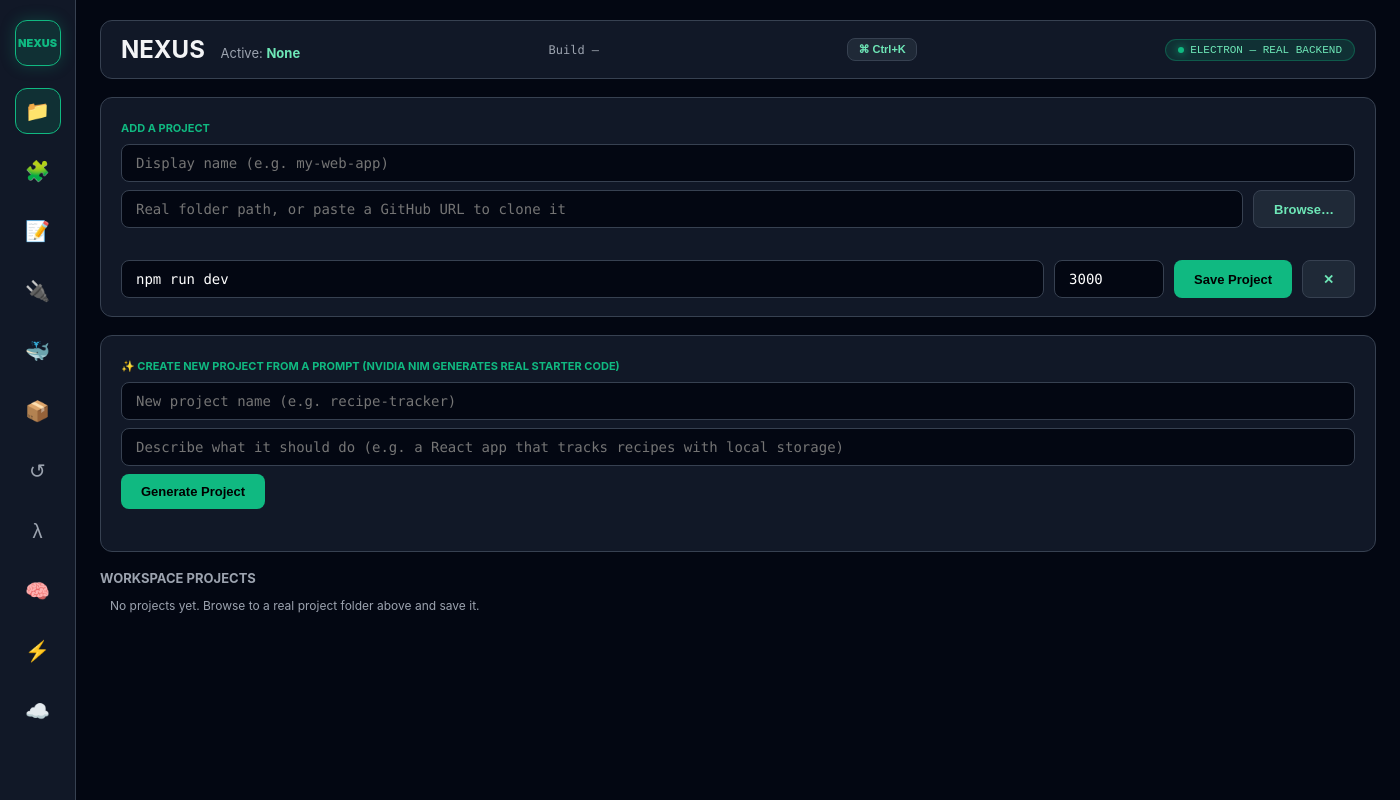
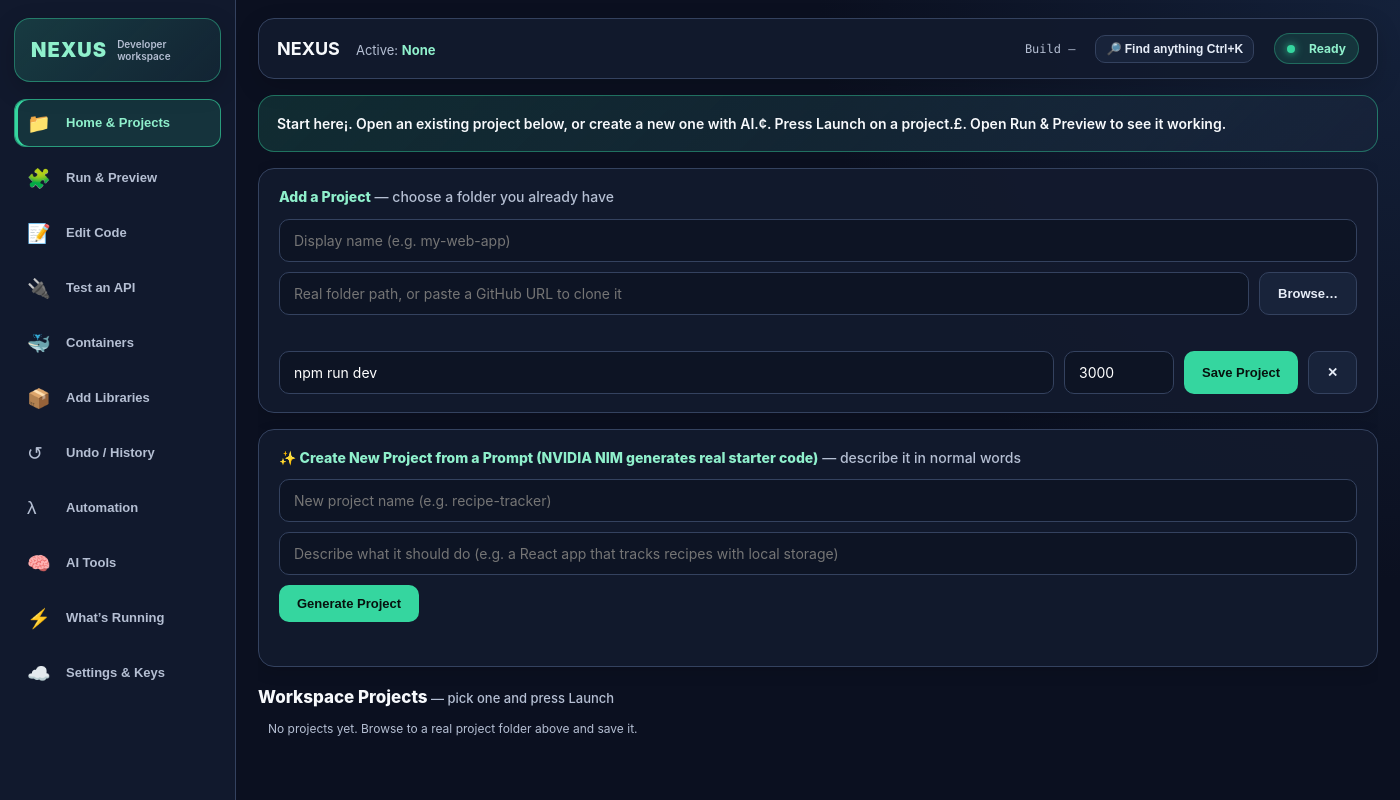
Before and after one commit to jonathanblunt1214-lgtm/Nexus-, an Electron app: page index.html in a window 1400 px wide. Drawn offline with nearby package versions, Linux system fonts and the light colour scheme; no server answers.

Commit message:
UI: replace icon-only shell with beginner-friendly navigation

```diff
--- a/styles.css
+++ b/styles.css
@@ -1,88 +1,366 @@
 :root {
-  --bg-dark: #030712;
-  --bg-panel: #111827;
-  --bg-card: #1f2937;
-  --border: #374151;
-  --emerald: #10b981;
-  --emerald-bright: #6ee7b7;
-  --emerald-dim: rgba(16, 185, 129, 0.15);
-  --text: #f3f4f6;
-  --text-muted: #9ca3af;
-  --danger: #ef4444;
+  --bg-dark: #0b1020;
+  --bg-panel: #121a2d;
+  --bg-card: #18233a;
+  --bg-soft: #202d49;
+  --border: #34425f;
+  --emerald: #35d69f;
+  --emerald-bright: #8ff0cc;
+  --emerald-dim: rgba(53, 214, 159, 0.14);
+  --text: #f7f9fc;
+  --text-muted: #b5bfd3;
+  --danger: #ff6b6b;
+  --sidebar-width: 236px;
 }
 
 * { box-sizing: border-box; margin: 0; padding: 0; }
-body { background-color: var(--bg-dark); color: var(--text); font-family: -apple-system, BlinkMacSystemFont, "Segoe UI", Roboto, sans-serif; height: 100vh; display: flex; overflow: hidden; }
 
-#sidebar { width: 76px; background-color: var(--bg-panel); border-right: 1px solid var(--border); display: flex; flex-direction: column; align-items: center; padding: 20px 0; gap: 14px; flex-shrink: 0; }
-.logo { width: 46px; height: 46px; border-radius: 12px; background: var(--emerald-dim); border: 1px solid var(--emerald); color: var(--emerald); display: flex; align-items: center; justify-content: center; font-weight: 900; font-size: 11px; box-shadow: 0 0 15px rgba(16, 185, 129, 0.25); margin-bottom: 8px; }
-.nav-btn { width: 46px; height: 46px; border-radius: 12px; background: transparent; border: 1px solid transparent; color: var(--text-muted); cursor: pointer; font-size: 20px; display: flex; align-items: center; justify-content: center; transition: 0.2s; }
-.nav-btn:hover { background: var(--bg-card); color: #fff; }
-.nav-btn.active { background: var(--emerald-dim); border-color: var(--emerald); color: var(--emerald-bright); }
+body {
+  background: radial-gradient(circle at top right, #14213a 0, var(--bg-dark) 36%);
+  color: var(--text);
+  font-family: -apple-system, BlinkMacSystemFont, "Segoe UI", Roboto, sans-serif;
+  height: 100vh;
+  display: flex;
+  overflow: hidden;
+  font-size: 15px;
+}
 
-#main-container { flex: 1; display: flex; flex-direction: column; padding: 20px 24px; overflow: hidden; }
-header { display: flex; justify-content: space-between; align-items: center; background: var(--bg-panel); border: 1px solid var(--border); padding: 14px 20px; border-radius: 12px; margin-bottom: 18px; flex-shrink: 0; }
+/*
+ * BEGINNER-FIRST NAVIGATION
+ *
+ * Nexus used to expose its entire toolbox as a narrow column of unexplained
+ * symbols. The buttons still keep their original IDs/click handlers, but the
+ * shell now gives every destination a plain-English name. No feature routing
+ * is changed here; this is a presentation/accessibility refactor only.
+ */
+#sidebar {
+  width: var(--sidebar-width);
+  background: rgba(18, 26, 45, 0.98);
+  border-right: 1px solid var(--border);
+  display: flex;
+  flex-direction: column;
+  align-items: stretch;
+  padding: 18px 14px;
+  gap: 7px;
+  flex-shrink: 0;
+  overflow-y: auto;
+}
+
+.logo {
+  width: 100%;
+  height: auto;
+  min-height: 64px;
+  border-radius: 16px;
+  background: linear-gradient(135deg, rgba(53, 214, 159, 0.18), rgba(53, 214, 159, 0.06));
+  border: 1px solid rgba(53, 214, 159, 0.45);
+  color: var(--emerald-bright);
+  display: flex;
+  align-items: center;
+  justify-content: flex-start;
+  font-weight: 900;
+  font-size: 20px;
+  letter-spacing: 1px;
+  padding: 0 16px;
+  box-shadow: 0 8px 24px rgba(0, 0, 0, 0.18);
+  margin-bottom: 10px;
+}
+
+.logo::after {
+  content: "Developer workspace";
+  display: block;
+  margin-left: 10px;
+  color: var(--text-muted);
+  font-size: 10px;
+  font-weight: 600;
+  letter-spacing: 0;
+  line-height: 1.2;
+}
+
+.nav-btn {
+  width: 100%;
+  min-height: 48px;
+  border-radius: 12px;
+  background: transparent;
+  border: 1px solid transparent;
+  color: var(--text-muted);
+  cursor: pointer;
+  font-size: 19px;
+  display: grid;
+  grid-template-columns: 30px 1fr;
+  align-items: center;
+  justify-items: start;
+  gap: 9px;
+  padding: 8px 12px;
+  transition: background 0.15s, color 0.15s, border-color 0.15s, transform 0.15s;
+  text-align: left;
+}
+
+.nav-btn::after {
+  color: currentColor;
+  font-size: 13px;
+  font-weight: 700;
+  line-height: 1.15;
+}
+
+#tab-btn-projects::after { content: "Home & Projects"; }
+#tab-btn-workspace::after { content: "Run & Preview"; }
+#tab-btn-editor::after { content: "Edit Code"; }
+#tab-btn-apitester::after { content: "Test an API"; }
+#tab-btn-docker::after { content: "Containers"; }
+#tab-btn-packages::after { content: "Add Libraries"; }
+#tab-btn-recentchanges::after { content: "Undo / History"; }
+#tab-btn-pipeline::after { content: "Automation"; }
+#tab-btn-aitools::after { content: "AI Tools"; }
+#tab-btn-activity::after { content: "What’s Running"; }
+#tab-btn-cloud::after { content: "Settings & Keys"; }
+
+.nav-btn:hover {
+  background: var(--bg-card);
+  color: #fff;
+  border-color: rgba(143, 240, 204, 0.18);
+  transform: translateX(2px);
+}
+
+.nav-btn.active {
+  background: var(--emerald-dim);
+  border-color: rgba(53, 214, 159, 0.65);
+  color: var(--emerald-bright);
+  box-shadow: inset 3px 0 0 var(--emerald);
+}
+
+.nav-btn:focus-visible,
+.btn:focus-visible,
+input:focus-visible,
+select:focus-visible,
+textarea:focus-visible {
+  outline: 3px solid rgba(143, 240, 204, 0.42);
+  outline-offset: 2px;
+}
+
+#activity-dot {
+  top: 7px !important;
+  left: 34px;
+  right: auto !important;
+}
+
+#main-container {
+  flex: 1;
+  display: flex;
+  flex-direction: column;
+  padding: 18px 22px;
+  overflow: hidden;
+  min-width: 0;
+}
+
+header {
+  display: flex;
+  justify-content: flex-start;
+  align-items: center;
+  gap: 10px;
+  background: rgba(18, 26, 45, 0.94);
+  border: 1px solid var(--border);
+  padding: 14px 18px;
+  border-radius: 16px;
+  margin-bottom: 16px;
+  flex-shrink: 0;
+  box-shadow: 0 8px 24px rgba(0, 0, 0, 0.16);
+}
+
+header h2 {
+  font-size: 18px;
+  margin-right: auto;
+  display: flex;
+  align-items: baseline;
+  gap: 6px;
+}
+
 .muted { font-size: 13px; color: var(--text-muted); font-weight: normal; margin-left: 10px; }
 .accent { color: var(--emerald-bright); }
 .small { font-size: 12px; }
 .bold { font-weight: bold; }
 .mono { font-family: Consolas, monospace; }
-.status-badge { background: var(--emerald-dim); color: var(--emerald-bright); border: 1px solid rgba(16, 185, 129, 0.3); padding: 4px 12px; border-radius: 20px; font-size: 11px; font-family: monospace; display: flex; align-items: center; gap: 6px; }
-.status-dot { width: 6px; height: 6px; border-radius: 50%; background: var(--emerald); box-shadow: 0 0 8px var(--emerald); }
 
-.view-pane { flex: 1; display: none; flex-direction: column; overflow: hidden; }
+.status-badge {
+  background: var(--emerald-dim);
+  color: var(--emerald-bright);
+  border: 1px solid rgba(53, 214, 159, 0.34);
+  padding: 7px 12px;
+  border-radius: 999px;
+  font-size: 0;
+  display: flex;
+  align-items: center;
+  gap: 7px;
+}
+.status-badge::after { content: "Ready"; font-size: 12px; font-weight: 700; }
+.status-dot { width: 8px; height: 8px; border-radius: 50%; background: var(--emerald); box-shadow: 0 0 8px var(--emerald); }
+
+header .btn[title="Command Palette"] { font-size: 0 !important; min-width: 154px; }
+header .btn[title="Command Palette"]::after { content: "🔎 Find anything  Ctrl+K"; font-size: 12px; }
+
+.view-pane { flex: 1; display: none; flex-direction: column; overflow: hidden; min-width: 0; }
 .view-pane.active { display: flex; }
 
-.card { background: var(--bg-panel); border: 1px solid var(--border); border-radius: 12px; padding: 18px 20px; margin-bottom: 18px; flex-shrink: 0; }
-.label { font-size: 11px; font-weight: bold; color: var(--emerald); text-transform: uppercase; }
-.form-grid { display: flex; flex-direction: column; gap: 8px; margin-top: 8px; }
-.form-row { display: flex; gap: 10px; }
-input[type="text"], input[type="password"] { flex: 1; background: var(--bg-dark); border: 1px solid var(--border); color: #fff; padding: 10px 14px; border-radius: 8px; font-family: Consolas, monospace; font-size: 14px; outline: none; }
+/* Home gets a plain-language orientation card without changing application logic. */
+#view-projects::before {
+  content: "Start here\A1. Open an existing project below, or create a new one with AI.\A2. Press Launch on a project.\A3. Open Run & Preview to see it working.";
+  white-space: pre-line;
+  display: block;
+  flex-shrink: 0;
+  margin-bottom: 16px;
+  padding: 16px 18px;
+  border-radius: 16px;
+  border: 1px solid rgba(53, 214, 159, 0.42);
+  background: linear-gradient(135deg, rgba(53, 214, 159, 0.14), rgba(24, 35, 58, 0.8));
+  color: var(--text);
+  font-size: 14px;
+  line-height: 1.65;
+  font-weight: 600;
+}
+
+.card {
+  background: rgba(18, 26, 45, 0.96);
+  border: 1px solid var(--border);
+  border-radius: 16px;
+  padding: 18px 20px;
+  margin-bottom: 16px;
+  flex-shrink: 0;
+  box-shadow: 0 5px 16px rgba(0, 0, 0, 0.12);
+}
+
+#view-projects > .card:first-of-type .label::after {
+  content: " — choose a folder you already have";
+  color: var(--text-muted);
+  font-weight: 500;
+  text-transform: none;
+}
+
+#view-projects > .card:nth-of-type(2) .label::after {
+  content: " — describe it in normal words";
+  color: var(--text-muted);
+  font-weight: 500;
+  text-transform: none;
+}
+
+.label {
+  font-size: 14px;
+  font-weight: 800;
+  color: var(--emerald-bright);
+  text-transform: none;
+  line-height: 1.4;
+}
+
+.form-grid { display: flex; flex-direction: column; gap: 10px; margin-top: 12px; }
+.form-row { display: flex; gap: 10px; align-items: stretch; }
+
+input[type="text"], input[type="password"] {
+  flex: 1;
+  background: #0d1424;
+  border: 1px solid var(--border);
+  color: #fff;
+  padding: 12px 14px;
+  border-radius: 10px;
+  font-family: inherit;
+  font-size: 14px;
+  outline: none;
+  min-width: 0;
+}
 input[readonly] { color: var(--text-muted); }
-input[type="text"]:focus, input[type="password"]:focus { border-color: var(--emerald); }
-.btn { background: var(--emerald); color: #000; font-weight: bold; border: none; padding: 10px 20px; border-radius: 8px; cursor: pointer; font-size: 13px; transition: 0.2s; white-space: nowrap; }
-.btn:hover { background: var(--emerald-bright); }
-.btn-secondary { background: var(--bg-card); color: var(--emerald-bright); border: 1px solid var(--border); }
-.btn-secondary:hover { background: #374151; }
-.btn.tiny { padding: 4px 10px; font-size: 11px; }
-.btn:disabled { opacity: 0.5; cursor: not-allowed; }
+input[type="text"]:focus, input[type="password"]:focus { border-color: var(--emerald); box-shadow: 0 0 0 3px rgba(53, 214, 159, 0.11); }
 
-.section-title { font-size: 13px; color: var(--text-muted); text-transform: uppercase; margin-bottom: 12px; }
-.project-grid { display: grid; grid-template-columns: repeat(auto-fill, minmax(300px, 1fr)); gap: 14px; overflow-y: auto; flex: 1; align-content: start; }
-.project-card { background: var(--bg-panel); border: 1px solid var(--border); border-radius: 12px; padding: 16px; display: flex; flex-direction: column; justify-content: space-between; gap: 10px; }
-.project-card.running { border-color: var(--emerald); box-shadow: 0 0 15px rgba(16, 185, 129, 0.12); }
+.btn {
+  background: var(--emerald);
+  color: #07120e;
+  font-weight: 800;
+  border: none;
+  padding: 11px 18px;
+  border-radius: 10px;
+  cursor: pointer;
+  font-size: 13px;
+  transition: transform 0.12s, background 0.15s;
+  white-space: nowrap;
+}
+.btn:hover { background: var(--emerald-bright); transform: translateY(-1px); }
+.btn-secondary { background: var(--bg-card); color: #e7edf8; border: 1px solid var(--border); }
+.btn-secondary:hover { background: var(--bg-soft); }
+.btn.tiny { padding: 6px 10px; font-size: 11px; }
+.btn:disabled { opacity: 0.5; cursor: not-allowed; transform: none; }
+
+.section-title {
+  font-size: 17px;
+  color: var(--text);
+  text-transform: none;
+  margin: 4px 0 12px;
+  font-weight: 800;
+}
+.section-title::after {
+  content: " — pick one and press Launch";
+  color: var(--text-muted);
+  font-size: 13px;
+  font-weight: 500;
+}
+
+.project-grid {
+  display: grid;
+  grid-template-columns: repeat(auto-fill, minmax(320px, 1fr));
+  gap: 14px;
+  overflow-y: auto;
+  flex: 1;
+  align-content: start;
+  padding: 2px 4px 10px 0;
+}
+.project-card {
+  background: rgba(18, 26, 45, 0.98);
+  border: 1px solid var(--border);
+  border-radius: 16px;
+  padding: 17px;
+  display: flex;
+  flex-direction: column;
+  justify-content: space-between;
+  gap: 12px;
+  box-shadow: 0 5px 16px rgba(0, 0, 0, 0.13);
+}
+.project-card.running { border-color: var(--emerald); box-shadow: 0 0 18px rgba(53, 214, 159, 0.16); }
 .project-card .path { color: var(--text-muted); font-size: 12px; font-family: Consolas, monospace; word-break: break-all; }
 .project-card .meta { color: var(--text-muted); font-size: 11px; font-family: Consolas, monospace; }
-.project-card .row { display: flex; gap: 8px; }
-.pill { font-size: 10px; padding: 2px 8px; border-radius: 20px; border: 1px solid var(--border); color: var(--text-muted); }
+.project-card .row { display: flex; gap: 8px; flex-wrap: wrap; }
+.project-card .row .btn { min-height: 40px; }
+.pill { font-size: 11px; padding: 3px 9px; border-radius: 999px; border: 1px solid var(--border); color: var(--text-muted); }
 .pill.on { border-color: var(--emerald); color: var(--emerald-bright); background: var(--emerald-dim); }
 
-#preview-wrap { flex: 1; background: #fff; border: 1px solid var(--border); border-radius: 12px; display: flex; flex-direction: column; overflow: hidden; }
+/* The workspace remains powerful, but panel headings are easier to scan. */
+.workspace-panel-title {
+  font-size: 13px !important;
+  text-transform: none !important;
+  letter-spacing: 0 !important;
+  padding: 10px 14px !important;
+}
+
+#preview-wrap { flex: 1; background: #fff; border: 1px solid var(--border); border-radius: 14px; display: flex; flex-direction: column; overflow: hidden; }
 .preview-bar { background: var(--bg-panel); padding: 10px 14px; display: flex; justify-content: space-between; align-items: center; border-bottom: 1px solid var(--border); gap: 10px; flex-wrap: wrap; }
-.preview-bar-left { display: flex; align-items: center; gap: 8px; flex: 1; }
-.preview-bar-left input { max-width: 260px; padding: 6px 10px; font-size: 13px; }
-.preview-bar .btn { padding: 6px 14px; font-size: 12px; }
+.preview-bar-left { display: flex; align-items: center; gap: 8px; flex: 1; flex-wrap: wrap; }
+.preview-bar-left input { max-width: 300px; padding: 7px 10px; font-size: 13px; }
+.preview-bar .btn { padding: 7px 12px; font-size: 12px; }
 webview { width: 100%; flex: 3; background: #fff; }
 
-#log-panel { flex: 1; background: #000; border-top: 1px solid var(--border); display: flex; flex-direction: column; min-height: 90px; max-height: 220px; }
-.log-header { display: flex; justify-content: space-between; align-items: center; padding: 6px 12px; background: var(--bg-panel); color: var(--text-muted); font-size: 11px; font-family: monospace; }
+#log-panel { flex: 1; background: #05070c; border-top: 1px solid var(--border); display: flex; flex-direction: column; min-height: 90px; max-height: 220px; }
+.log-header { display: flex; justify-content: space-between; align-items: center; padding: 7px 12px; background: var(--bg-panel); color: var(--text-muted); font-size: 12px; font-family: monospace; }
 #log-screen { flex: 1; margin: 0; padding: 10px 12px; color: var(--emerald-bright); font-size: 12px; font-family: Consolas, monospace; overflow-y: auto; white-space: pre-wrap; word-break: break-all; }
 
-#terminal-wrap { flex: 1; background: #000; border: 1px solid var(--border); border-radius: 12px; display: flex; flex-direction: column; overflow: hidden; font-family: Consolas, monospace; }
+#terminal-wrap { flex: 1; background: #05070c; border: 1px solid var(--border); border-radius: 14px; display: flex; flex-direction: column; overflow: hidden; font-family: Consolas, monospace; }
 #terminal-screen { flex: 1; padding: 16px; color: var(--emerald-bright); font-size: 13px; overflow-y: auto; white-space: pre-wrap; word-break: break-all; }
 .terminal-bar { display: flex; align-items: center; background: var(--bg-panel); border-top: 1px solid var(--border); padding: 10px 14px; gap: 8px; }
 .terminal-bar input { background: transparent; border: none; color: #fff; }
 
-.response-box { flex: 1; background: var(--bg-dark); border: 1px solid var(--border); border-radius: 8px; margin-top: 12px; padding: 12px 14px; color: var(--text); font-size: 13px; white-space: pre-wrap; overflow-y: auto; }
+.response-box { flex: 1; background: var(--bg-dark); border: 1px solid var(--border); border-radius: 10px; margin-top: 12px; padding: 12px 14px; color: var(--text); font-size: 13px; white-space: pre-wrap; overflow-y: auto; }
 
 .target-label { display: flex; align-items: center; gap: 6px; font-size: 13px; color: var(--text-muted); }
 .target-label input { width: auto; flex: none; }
-select { flex: 1; background: var(--bg-dark); border: 1px solid var(--border); color: #fff; padding: 10px 14px; border-radius: 8px; font-family: Consolas, monospace; font-size: 13px; }
+select { flex: 1; background: var(--bg-dark); border: 1px solid var(--border); color: #fff; padding: 10px 14px; border-radius: 10px; font-family: inherit; font-size: 13px; }
 .autonomous-toggle { display: flex; align-items: center; gap: 8px; font-size: 12px; color: var(--danger); flex: 1; }
 .autonomous-toggle input { width: auto; flex: none; }
-.diff-box { flex: 1; background: var(--bg-dark); border: 1px solid var(--border); border-radius: 8px; padding: 10px 12px; font-family: Consolas, monospace; font-size: 12px; white-space: pre-wrap; overflow-y: auto; margin-top: 4px; }
+.diff-box { flex: 1; background: var(--bg-dark); border: 1px solid var(--border); border-radius: 10px; padding: 10px 12px; font-family: Consolas, monospace; font-size: 12px; white-space: pre-wrap; overflow-y: auto; margin-top: 4px; }
 .suggestions-list { display: flex; flex-direction: column; gap: 8px; margin-top: 10px; max-height: 220px; overflow-y: auto; }
-.suggestion-item { background: var(--bg-card); border: 1px solid var(--border); border-radius: 8px; padding: 10px 14px; }
+.suggestion-item { background: var(--bg-card); border: 1px solid var(--border); border-radius: 10px; padding: 10px 14px; }
 .suggestion-item strong { color: var(--emerald-bright); font-size: 13px; }
 .suggestion-item p { color: var(--text-muted); font-size: 12px; margin-top: 4px; }
 
@@ -94,3 +372,13 @@ select { flex: 1; background: var(--bg-dark); border: 1px solid var(--border); c
 .lang-legend-dot { width: 10px; height: 10px; border-radius: 50%; flex-shrink: 0; }
 .lang-legend-name { font-weight: 600; }
 .lang-legend-percent { color: var(--text-muted); }
+
+/* Keep controls usable on smaller Electron windows. */
+@media (max-width: 1050px) {
+  :root { --sidebar-width: 190px; }
+  #sidebar { padding-left: 9px; padding-right: 9px; }
+  .nav-btn { padding-left: 9px; }
+  .nav-btn::after { font-size: 12px; }
+  #main-container { padding: 12px; }
+  .form-row { flex-wrap: wrap; }
+}
```
